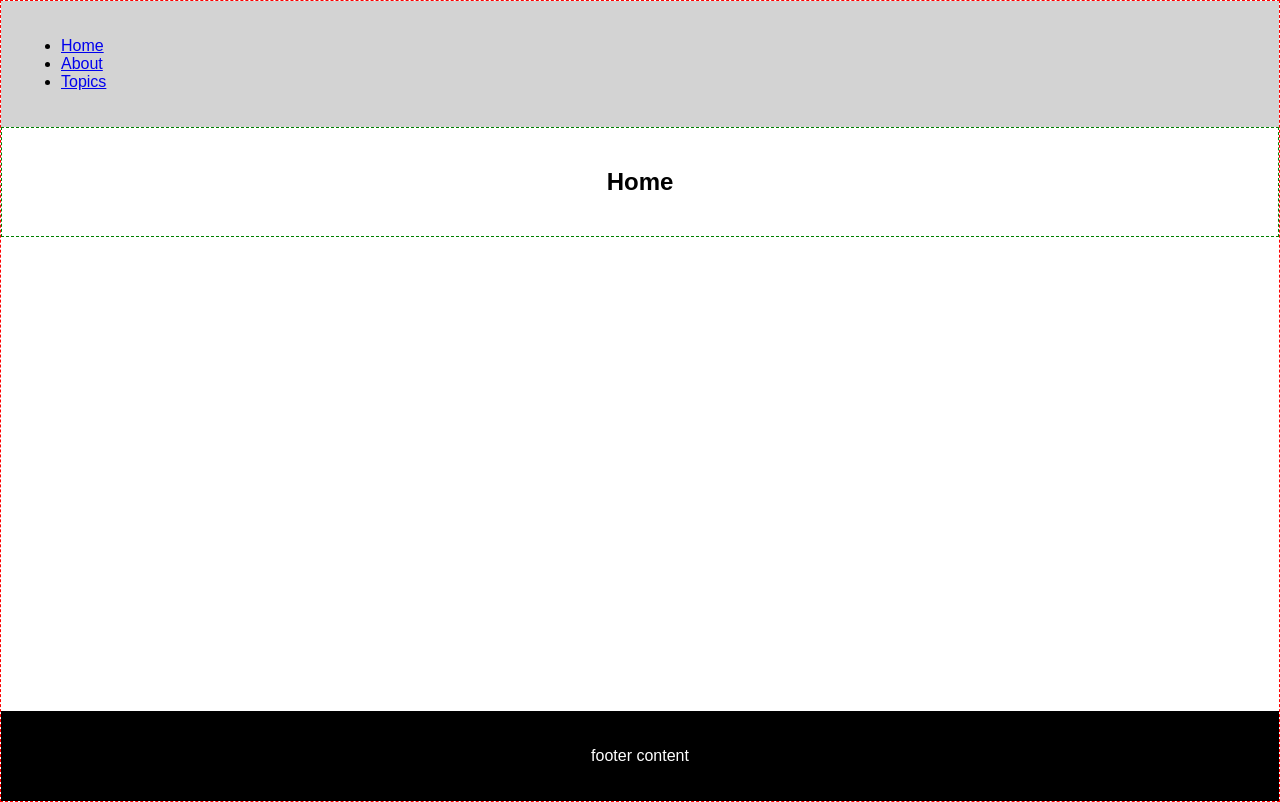
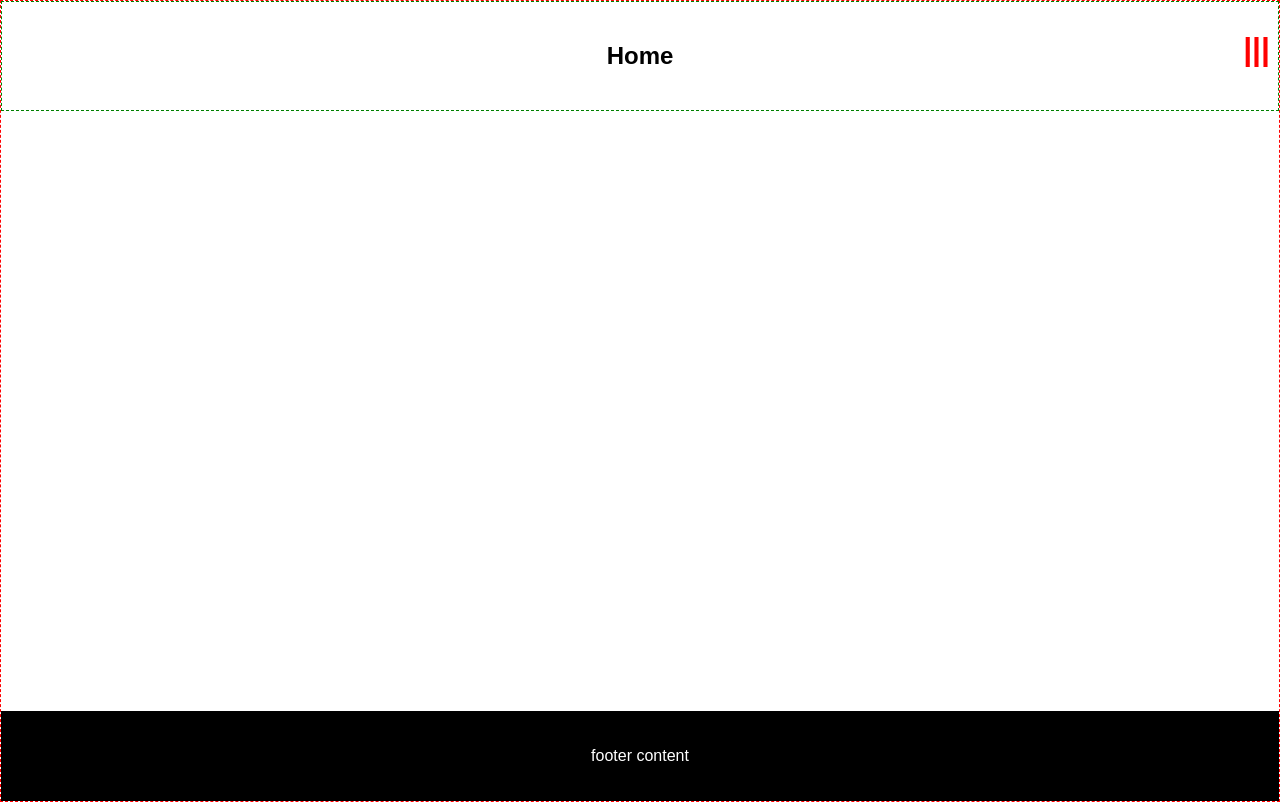
Before and after one commit to kimispencer/portfolio, a React (Create React App) app: page / in a window 1280 px wide. Built offline with nearby package versions, Linux system fonts and the light colour scheme.

Commit message:
slideout nav setup

```diff
--- a/src/App.js
+++ b/src/App.js
@@ -1,25 +1,15 @@
 import React, { Component } from 'react';
 import {
   BrowserRouter as Router,
-  Route,
-  Link
+  Route
 } from 'react-router-dom';
 
+import Nav from './Nav';
 import Home from './pages/Home/Home';
 import About from './pages/About/About';
 import Topics from './pages/Topics/Topics';
 
 import './App.css';
-
-const NavBar = () => (
-	<div className="NavBar">
-	  <ul>
-		<li><Link to="/">Home</Link></li>
-		<li><Link to="/about">About</Link></li>
-		<li><Link to="/topics">Topics</Link></li>
-	  </ul>
-	</div>
-)
 
 const Footer = () => (
 	<div className="Footer">
@@ -33,7 +23,7 @@ class App extends Component {
 			<div className="App">
 			  <Router>
 				<div>
-					<NavBar />
+					<Nav />
 					<div className="main-content">
 						<Route exact path="/" component={Home}/>
 						<Route path="/about" component={About}/>
--- /dev/null
+++ b/src/Nav.css
@@ -0,0 +1,24 @@
+.NavTrigger {
+  position: fixed;
+  top: 0;
+  right: 0;
+  padding: 10px;
+  color: red; }
+
+.NavTrigger h1 {
+  display: inline-block; }
+
+.Nav {
+  transition: all .5s ease;
+  background-color: lightgrey;
+  position: fixed;
+  top: 0;
+  left: 0;
+  height: 100vh;
+  width: 50vw; }
+
+.Nav.open {
+  transform: translate3d(0vw, 0, 0); }
+
+.Nav.closed {
+  transform: translate3d(-100vw, 0, 0); }
--- /dev/null
+++ b/src/Nav.js
@@ -0,0 +1,68 @@
+import React, { Component } from 'react';
+import {
+	Link
+} from 'react-router-dom';
+
+import './Nav.css';
+
+/*
+	3 different ways to write a stateless functional component:
+*/
+
+/* traditional JS */
+// function NavTrigger(props) {
+// 	return(
+// 		<div className="NavTrigger" onClick={props.handleClick}>
+// 			<p>nav trigger</p>
+// 		</div>
+// 	);
+// }
+
+/* ES6 */
+// const NavTrigger = (props) => {
+// 	return (
+// 		<div className="NavTrigger" onClick={props.handleClick}>
+// 			<p>nav trigger</p>
+// 		</div>
+// 	);
+// }
+
+/* ES 6 */
+const NavTrigger = (props) => (
+	<div className="NavTrigger" onClick={props.handleClick}>
+		<h1>|||</h1>
+	</div>
+)
+
+class Nav extends Component {
+	constructor() {
+		super();
+		this.state = {
+			isOpen: false
+		}
+		this.handleClick = this.handleClick.bind(this);
+	}
+	handleClick() {
+		this.setState(prevState => ({
+			isOpen: !prevState.isOpen
+		}));
+	}
+	render() {
+		let open = this.state.isOpen ? 'open' : 'closed';
+		let cssClasses = `${open} Nav`;
+		return(
+			<div>
+				<NavTrigger handleClick={this.handleClick} />
+				<div className={cssClasses}>
+					<ul>
+						<li><Link to="/">Home</Link></li>
+						<li><Link to="/about">About</Link></li>
+						<li><Link to="/topics">Topics</Link></li>
+					</ul>
+				</div>
+			</div>
+			);
+	}
+}
+
+export default Nav;
--- /dev/null
+++ b/src/Nav.scss
@@ -0,0 +1,25 @@
+.NavTrigger {
+	position: fixed;
+	top: 0;
+	right: 0;
+	padding: 10px;
+	color: red;
+	h1 {
+		display: inline-block;
+	}
+}
+.Nav {
+	transition: all .5s ease;
+	background-color: lightgrey;
+	position: fixed;
+	top: 0;
+	left: 0;
+	height: 100vh;
+	width: 50vw;
+	&.open {
+		transform: translate3d(0vw, 0, 0);
+	}
+	&.closed {
+		transform: translate3d(-100vw, 0, 0);
+	}
+}
```
Also changed, not shown: src/App.css (+3 -4 lines).
